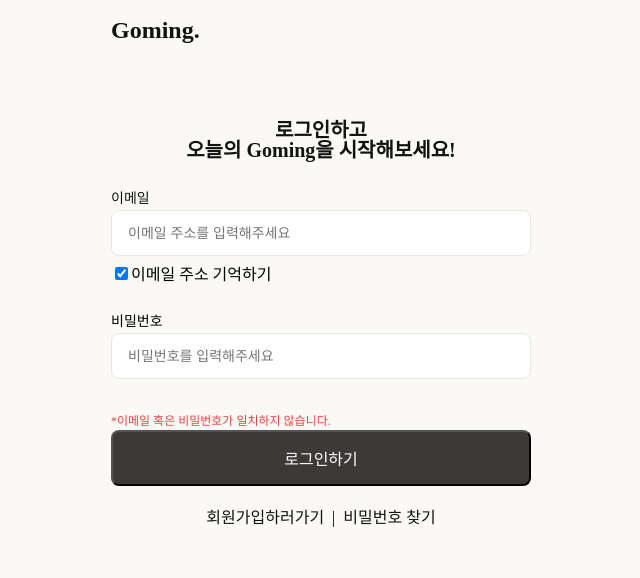
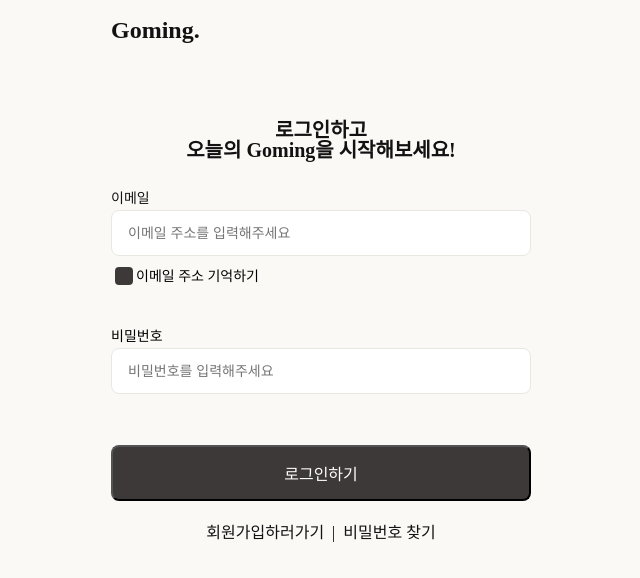
Before and after one commit to bsideproject/14_3_FE, a React (Create React App) app: page /login in a window 1280 px wide. Shown: the top 578 px of the page, without its empty margins (319-959 px from the left). Built offline with nearby package versions, Linux system fonts and the light colour scheme; a web font is replaced by a local one.

Commit message:
login style 변경
login style 변경

```diff
--- a/src/assets/pages/auth/login.css
+++ b/src/assets/pages/auth/login.css
@@ -24,11 +24,30 @@
 .text-color {
   color: var(--main-text-color-1);
 }
-.save-id-check-box {
-  display: inline;
-}
 .checkbox-area{
   margin-bottom: 32px;
+}
+.save-id-check-box {
+  -webkit-appearance: none;
+  -moz-appearance: none;
+  appearance: none;
+  width: 18px;
+  height: 18px;
+  border: 2px solid #3D3938;
+  border-radius: 4px;
+  outline: none;
+  transition: 0.5s;
+}
+.save-id-check-box:checked {/* 체크박스가 체크됐을 때의 색상 */
+  background-color: #3D3938;
+}
+.save-id-label{ /*라벨*/
+  height: 18px;
+  display: inline-block;
+  vertical-align: middle;
+  line-height: 12px;
+  font-size: 14px;
+  padding-bottom: 9px;
 }
 .login-btn-area {
   margin-top: 36px;
@@ -54,3 +73,7 @@
   text-decoration:none;
   color: #121212;
 }
+
+label[for="myCheckbox"] {/* 체크박스와 라벨을 연결 */
+  margin-left: 10px;
+}
--- a/src/pages/auth/Login.tsx
+++ b/src/pages/auth/Login.tsx
@@ -20,7 +20,7 @@ const Login:React.FC = () =>{
   const [passwordVerify, setPasswordVerify] = useState<boolean>(false)
   const [rememberEmail, setRememberEmail] = useState<boolean>(true) //id저장여부 확인
   const [emailFormChk, setEmailFormChk] = useState<boolean>(false) //* 이메일 형식체크
-  const [invalid, setInvalid] = useState<boolean>(false) //아이디비밀번호 일치x
+  const [invalid, setInvalid] = useState<boolean>(true) //아이디비밀번호 일치x
 
   useEffect(()=>{
     if (localStorage.getItem('bside-remember-login')) { //로컬스토리지에서 email 가져오기
@@ -111,7 +111,7 @@ const Login:React.FC = () =>{
           </div>
           <div className='checkbox-area'>
             <input type="checkbox" className='save-id-check-box' name="rememberme" id="rememberId" checked={rememberEmail} onChange={handleRememberEmail} />
-            <label htmlFor="rememberId">이메일 주소 기억하기</label>
+            <label htmlFor="rememberId" className='save-id-label'>이메일 주소 기억하기</label>
           </div>
           <div>
             <label htmlFor="password" className='login-label-text'>비밀번호</label>
@@ -129,7 +129,7 @@ const Login:React.FC = () =>{
                 : <p style={{color: '#EA4343', fontSize: '12px'}}>*이메일 혹은 비밀번호가 일치하지 않습니다.</p>
             }
             <button type="submit" className='login-btn'>로그인하기</button><br/>
-            {/* <button disabled type="button" className='login-btn' onClick={kakaoLogin}>Kakao Login Btn</button><br /> */}
+            {/* <button type="button" className='login-btn' onClick={kakaoLogin}>Kakao Login Btn</button><br /> */}
           </div>
           <div className='link-btn-area'>
             <Link className='link-btn' to="/register" type="button">회원가입하러가기</Link>
```
